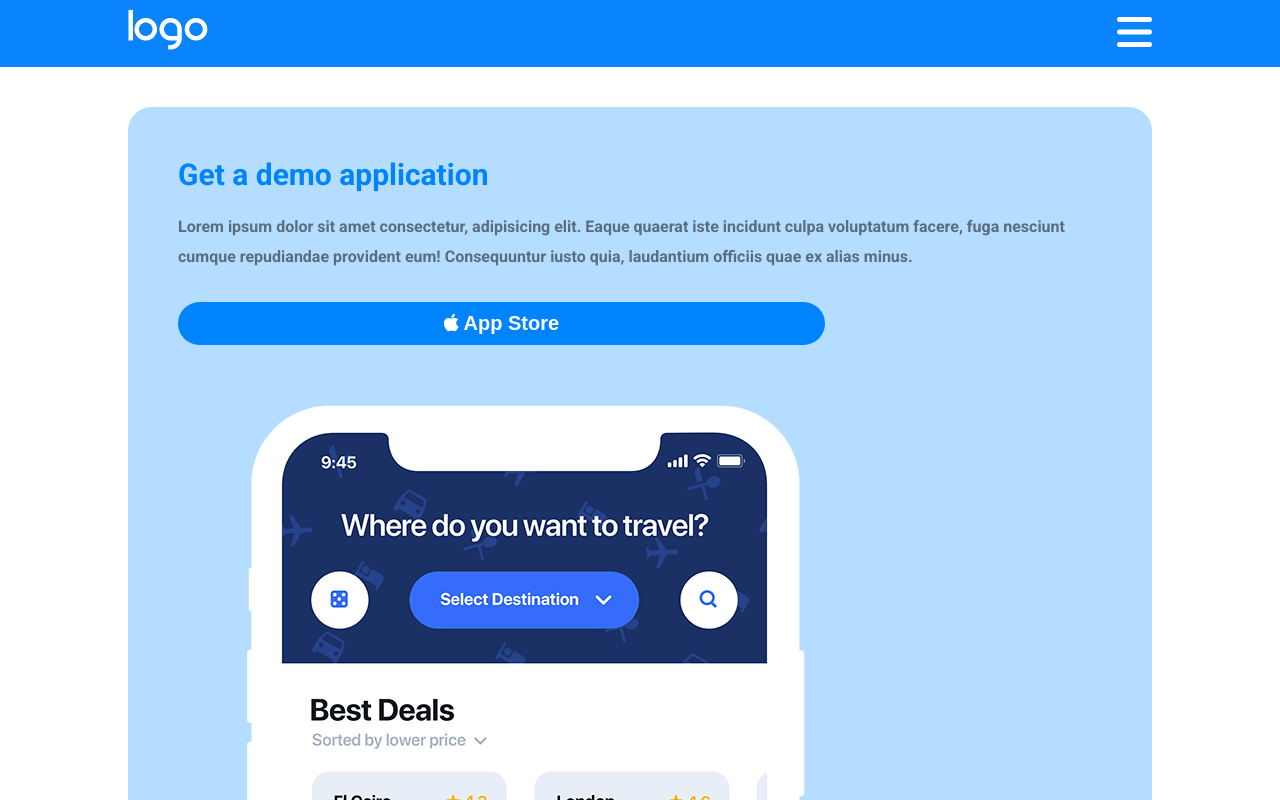
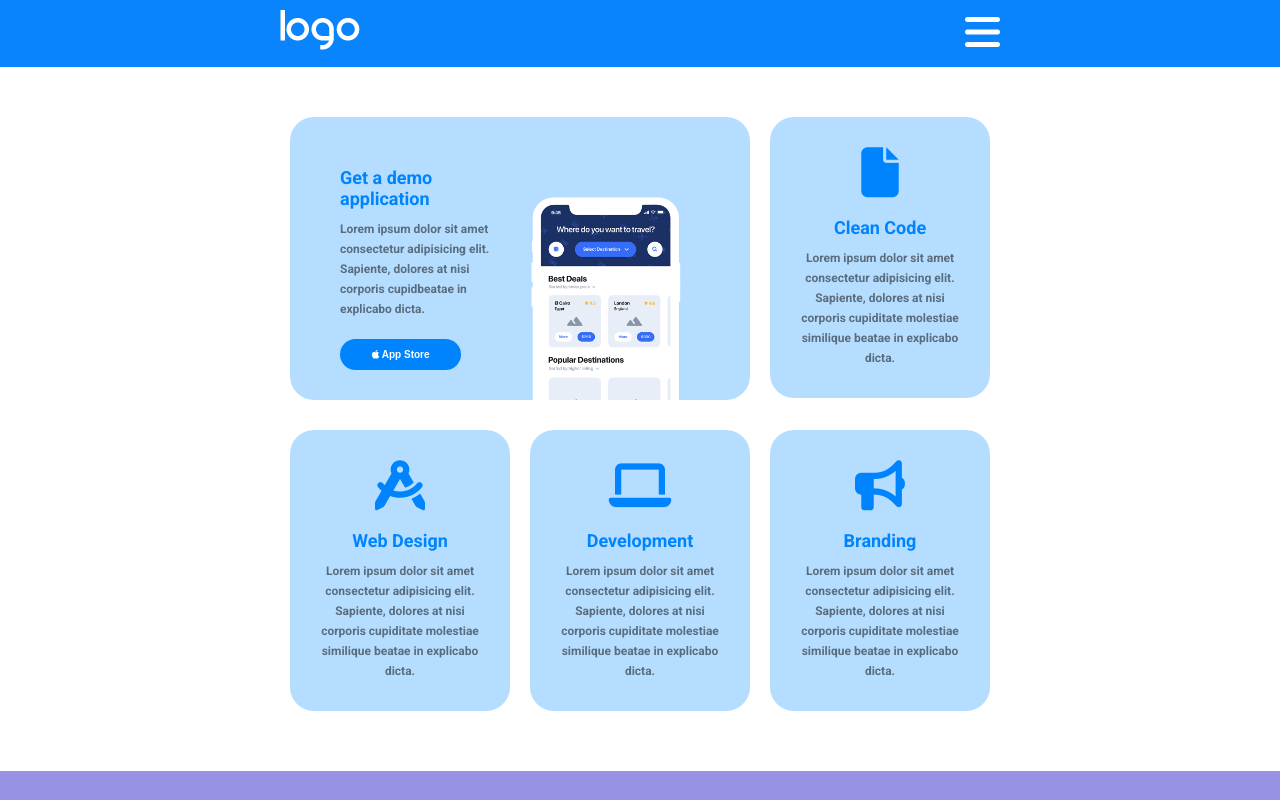
Before and after one commit to rachelpatrocinio/htmlcss-responsive-layout, a plain HTML site: page index.html in a window 1280 px wide. Shown: the top 800 px of the page. Drawn offline with Linux system fonts and the light colour scheme.

Commit message:
Added: @media min-width 768px + .container.md (.hero section)

```diff
--- a/css/media-query.css
+++ b/css/media-query.css
@@ -0,0 +1,65 @@
+@media screen and (min-width: 768px){
+
+    .container-md{
+        max-width: 720px;
+    }
+
+    .col-md-4{
+        width: calc(4 * 100% / 12);
+    }
+
+    .col-md-8{
+        width: calc(8 * 100% / 12);
+    }
+
+    .row{
+        display: flex;
+        flex-wrap: wrap;
+    }
+
+    /* MAIN - Section .hero */
+
+    .hero div[class^="col"]{
+        margin-bottom: 10px;
+        padding: 10px;
+    }
+
+    .hero-card.application{
+        display: flex;
+    }
+
+    .hero-card:not(.hero-card.application){
+        padding: 30px;
+    }
+
+    .hero-card__header h1{
+        font-size: 18px;
+    }
+
+    .hero-card__header i:not(.fa-apple){
+        font-size: 50px;
+    }
+
+    .hero-card__header p,
+    .hero-card__body p{
+    line-height: 20px;
+    margin-top: 10px;
+    font-size: 12px;
+    }
+
+    .hero-card__body{
+        align-self: flex-end;
+    }
+
+    .hero button{
+        font-size: 10px;
+        margin: 20px 0;
+    }
+
+
+
+
+
+
+
+}
--- a/css/style.css
+++ b/css/style.css
@@ -65,7 +65,7 @@ button{
 }
 
 .container-sm{
-    width: 80%;
+    max-width: 540px;
     margin: 0 auto;
 }
 
@@ -110,7 +110,6 @@ button{
 }
 
 .hero div[class^="col"]{
-    background-color: #B5DDFF;
     margin-bottom: 30px;
 }
 
@@ -121,6 +120,10 @@ button{
     font-size: 20px;
     color: #ffffff;
     background-color: #0084FD;
+}
+
+.hero-card{
+    background-color: #B5DDFF;
 }
 
 .hero-card:not(.hero-card.application){
--- a/index.html
+++ b/index.html
@@ -14,7 +14,7 @@
 <body>
 
     <header class="main-header">
-        <div class="container-sm">
+        <div class="container-sm container-md">
             <div class="row">
                 <div class="col">
                     <div class="logo">
@@ -43,63 +43,63 @@
 
     <main class="main-content">
         <section class="hero">
-            <div class="container-sm">
+            <div class="container-sm container-md">
                 <div class="row">
-                    <div class="col-12  border-radius-24">
-                        <div class="hero-card application">
+                    <div class="col-12 col-md-8">
+                        <div class="hero-card application border-radius-24">
                             <div class="hero-card__header">
                                 <h1>Get a demo application</h1>
-                                <p>Lorem ipsum dolor sit amet consectetur, adipisicing elit. Eaque quaerat iste incidunt culpa voluptatum facere, fuga nesciunt cumque repudiandae provident eum! Consequuntur iusto quia, laudantium officiis quae ex alias minus.</p>
+                                <p>Lorem ipsum dolor sit amet consectetur adipisicing elit. Sapiente, dolores at nisi corporis cupidbeatae in explicabo dicta.</p>
                                 <button><i class="fa-brands fa-apple"></i> App Store</button>
                             </div>
                             <div class="hero-card__body">
                                 <div class="hero-card__body-img flex">
-                                    <img src="./img/phone.png" alt="">
+                                    <img src="./img/phone.png" alt="phone">
                                 </div>
                             </div>
                         </div>
                     </div>
-                    <div class="col-12 border-radius-24">
-                        <div class="hero-card clean-code">
+                    <div class="col-12 col-md-4">
+                        <div class="hero-card clean-code border-radius-24">
                             <div class="hero-card__header">
                                 <i class="fa-solid fa-file"></i>
                                 <h1 class="text-center">Clean Code</h1>
                             </div>
                             <div class="hero-card__body">
-                                <p class="text-center">Lorem, ipsum dolor sit amet consectetur adipisicing elit. Nostrum nobis laudantium adipisci enim, obcaecati cumque nesciunt natus harum, temporibus tempora voluptatum maiores commodi autem cum soluta? Vero ipsum inventore necessitatibus.</p>
+                                <p class="text-center">Lorem ipsum dolor sit amet consectetur adipisicing elit. Sapiente, dolores at nisi corporis cupiditate molestiae similique beatae in explicabo dicta.</p>
                             </div>
                         </div>
                     </div>
-                    <div class="col-12 border-radius-24">
-                        <div class="hero-card web-design">
+                    <div class="col-12 col-md-4">
+                        <div class="hero-card web-design border-radius-24">
                             <div class="hero-card__header">
                                 <i class="fa-solid fa-compass-drafting"></i>
                                 <h1 class="text-center">Web Design</h1>
                             </div>
                             <div class="hero-card__body">
-                                <p class="text-center">Lorem, ipsum dolor sit amet consectetur adipisicing elit. Nostrum nobis laudantium adipisci enim, obcaecati cumque nesciunt natus harum, temporibus tempora voluptatum maiores commodi autem cum soluta? Vero ipsum inventore necessitatibus.</p>
+                                <p class="text-center">Lorem ipsum dolor sit amet consectetur adipisicing elit. Sapiente, dolores at nisi corporis cupiditate molestiae similique beatae in explicabo dicta.</p>
                             </div>
                         </div>
                     </div>
-                    <div class="col-12 border-radius-24">
-                        <div class="hero-card development">
+                    <div class="col-12 col-md-4">
+                        <div class="hero-card development border-radius-24">
                             <div class="hero-card__header">
                                 <i class="fa-solid fa-laptop"></i>
                                 <h1 class="text-center">Development</h1>
                             </div>
                             <div class="hero-card__body">
-                                <p class="text-center">Lorem, ipsum dolor sit amet consectetur adipisicing elit. Nostrum nobis laudantium adipisci enim, obcaecati cumque nesciunt natus harum, temporibus tempora voluptatum maiores commodi autem cum soluta? Vero ipsum inventore necessitatibus.</p>
+                                <p class="text-center">Lorem ipsum dolor sit amet consectetur adipisicing elit. Sapiente, dolores at nisi corporis cupiditate molestiae similique beatae in explicabo dicta.</p>
                             </div>
                         </div>
                     </div>
-                    <div class="col-12 border-radius-24">
-                        <div class="hero-card branding">
+                    <div class="col-12 col-md-4">
+                        <div class="hero-card branding border-radius-24">
                             <div class="hero-card__header">
                                 <i class="fa-solid fa-bullhorn"></i>
                                 <h1 class="text-center">Branding</h1>
                             </div>
                             <div class="hero-card__body">
-                                <p class="text-center">Lorem, ipsum dolor sit amet consectetur adipisicing elit. Nostrum nobis laudantium adipisci enim, obcaecati cumque nesciunt natus harum, temporibus tempora voluptatum maiores commodi autem cum soluta? Vero ipsum inventore necessitatibus.</p>
+                                <p class="text-center">Lorem ipsum dolor sit amet consectetur adipisicing elit. Sapiente, dolores at nisi corporis cupiditate molestiae similique beatae in explicabo dicta.</p>
                             </div>
                         </div>
                     </div>
@@ -107,7 +107,7 @@
             </div> <!--container-sm-->
         </section> <!--hero-->
         <section class="planning">
-            <div class="container-sm">
+            <div class="container-sm container-md">
                 <div class="row">
                     <div class="col-12">
                         <div><img src="./img/planning1.png" alt="planning"></div>
@@ -132,7 +132,7 @@
             </div> <!--container-sm-->
         </section> <!--planning-->
         <section class="testimonials">
-            <div class="container-sm">
+            <div class="container-sm container-md">
                 <div class="row">
                     <div class="col-12 text-center">
                         <span>TESTIMONIALS</span>
@@ -164,7 +164,7 @@
             </div> <!--container-sm-->
         </section> <!--testimonials-->
         <section class="benefits">
-            <div class="container-sm">
+            <div class="container-sm container-md">
                 <div class="row">
                     <h1 class="benefits__title text-center">Benefits of working with us</h1>
                     <div class="col-12 benefits-cards">
@@ -233,7 +233,7 @@
             </div> <!--container-sm-->
         </section> <!--benefits-->
         <section class="about-us">
-            <div class="container-sm">
+            <div class="container-sm container-md">
                 <div class="row">
                     <div class="col-12">
                         <h1 class="about-us__title">About Us</h1>
@@ -252,7 +252,7 @@
             </div> <!--container-sm-->
         </section> <!--about-us-->
         <section class="get-started">
-            <div class="container-sm">
+            <div class="container-sm container-md">
                 <div class="row">
                     <div class="col-12 text-center">
                         <span>GET STARTED</span>
@@ -267,7 +267,7 @@
     </main>
 
     <footer class="main-footer">
-        <div class="container-sm">
+        <div class="container-sm container-md">
             <div class="row text-center">
                 <div class="col">
                     <p>Lorem, ipsum dolor sit amet consectetur adipisicing elit. Ipsam dolorem alias dolorum, maxime illo odit, recusandae nostrum rem officiis eos ab repudiandae consectetur fugit, ut aut vero qui eveniet quidem.</p>
@@ -279,7 +279,6 @@
                 </div>
             </div>
         </div>
-
     </footer>
 
 </body>
```
